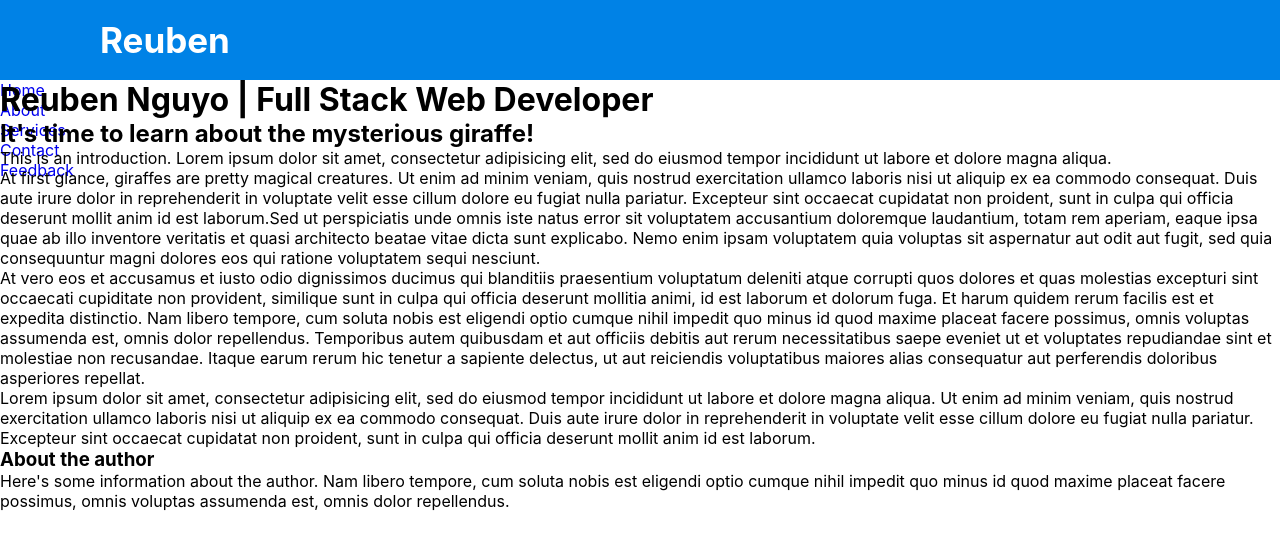
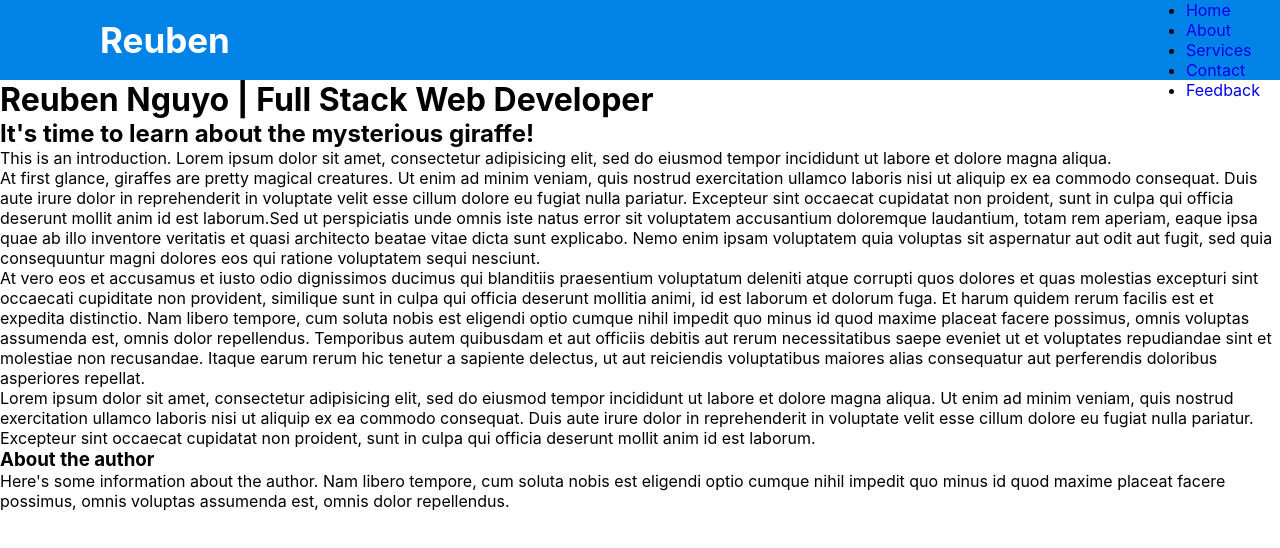
Before and after one commit to reubie/portfolio, a plain HTML site: page index.html in a window 1280 px wide. Drawn offline with Linux system fonts and the light colour scheme.

Commit message:
float pages to the right side of navbar

```diff
--- a/css/styles.css
+++ b/css/styles.css
@@ -21,3 +21,7 @@ label.logo{
     padding: 0 100px;
     font-weight: bold;
 }
+nav ul{
+    float: right;
+    margin-right: 20px;
+}
```
